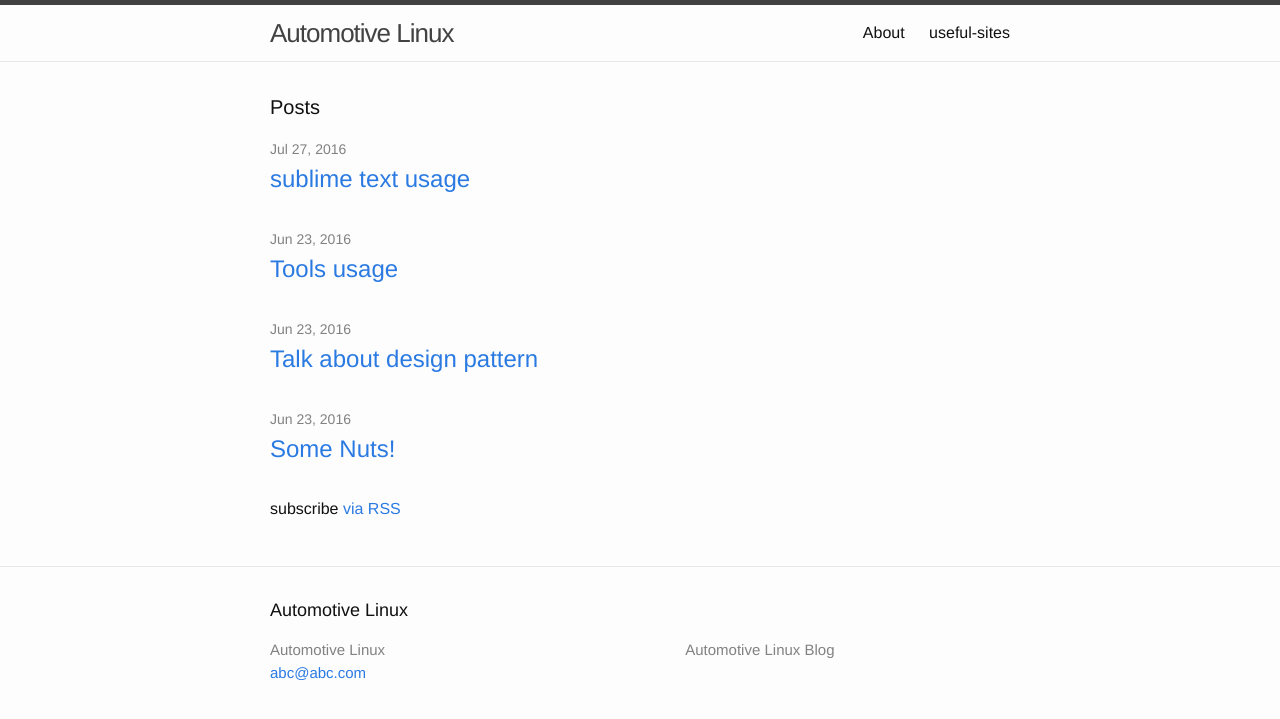
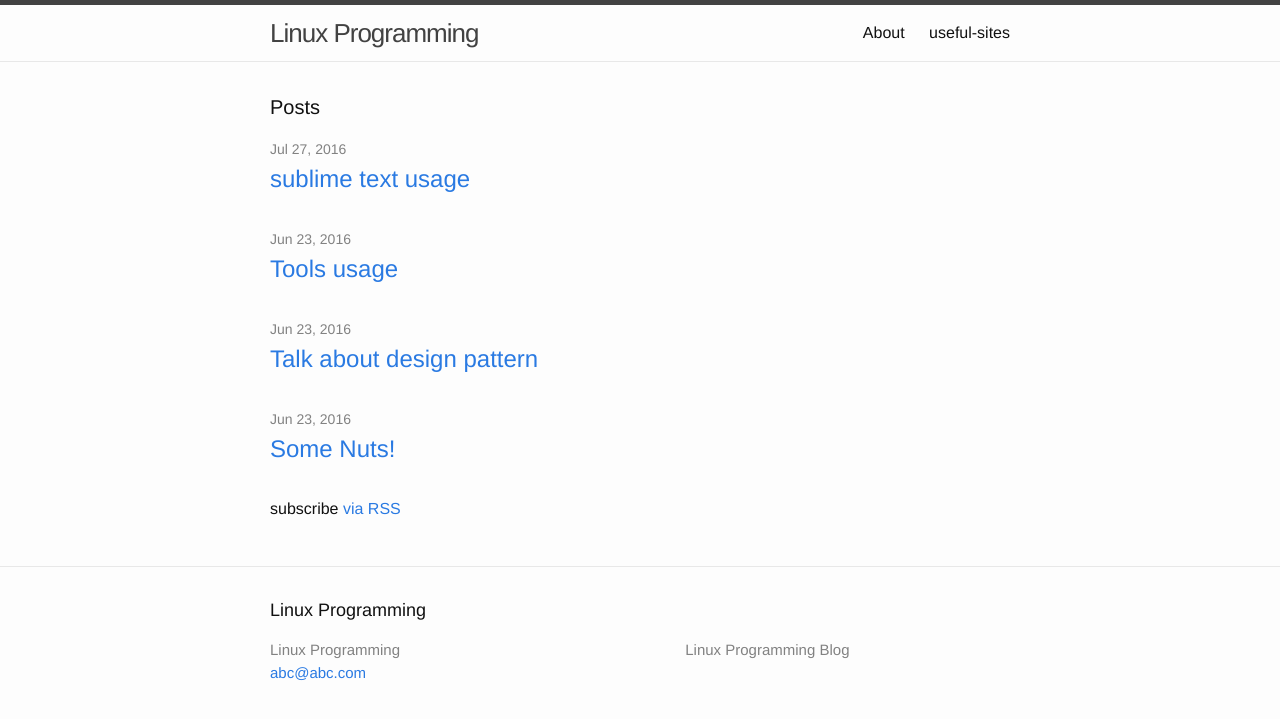
Before and after one commit to leedefu/pages, a Jekyll site: the page built from index.html, in a window 1280 px wide. Shown: the top 719 px of the page. Built offline with Jekyll 4.4.1, drawn with Linux system fonts in a browser that asks for light colours.

Commit message:
change title

```diff
--- a/_config.yml
+++ b/_config.yml
@@ -6,10 +6,10 @@
 # 'jekyll serve'. If you change this file, please restart the server process.
 
 # Site settings
-title: Automotive Linux
+title: Linux Programming
 email: abc@abc.com
 description: > # this means to ignore newlines until "baseurl:"
-  Automotive Linux Blog
+  Linux Programming Blog
 baseurl: "/pages" # the subpath of your site, e.g. /blog
 url: "http://yourdomain.com" # the base hostname & protocol for your site
 #twitter_username: jekyllrb
```
